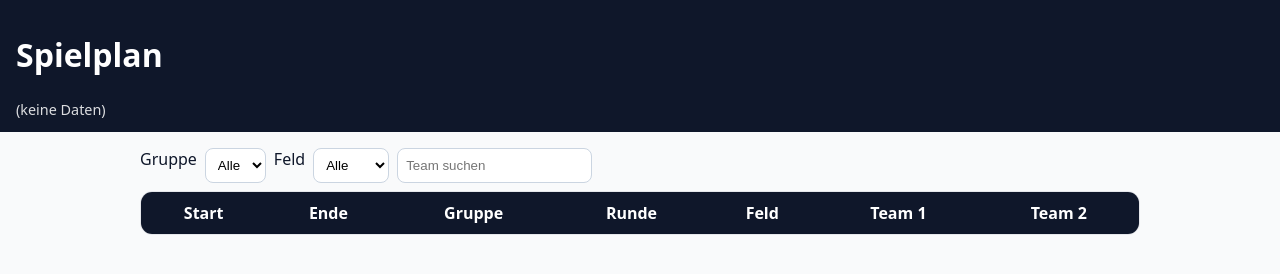
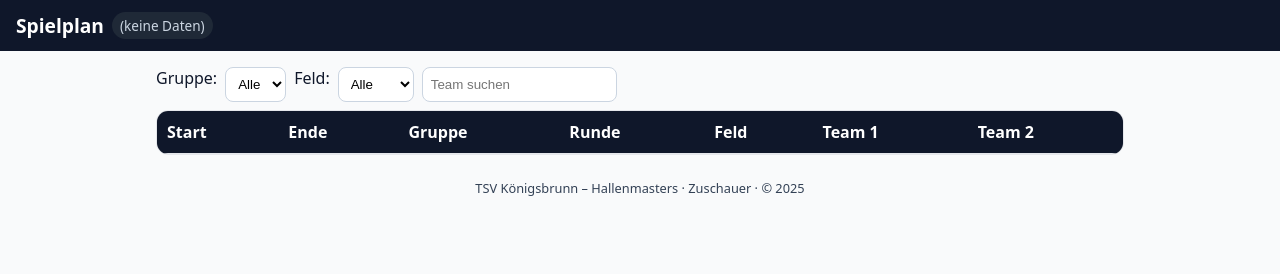
Before and after one commit to mafi2004/tsv-koenigsbrunn_hallenmasters, a plain HTML site: page viewer.html in a window 1280 px wide. Drawn offline with Linux system fonts and the light colour scheme; no server answers.

Commit message:
Add files via upload

```diff
--- a/viewer.html
+++ b/viewer.html
@@ -6,29 +6,70 @@
   <title>TSV Königsbrunn – Hallenmasters | Zuschauer</title>
   <link rel="icon" href="assets/favicon.svg" type="image/svg+xml" />
   <style>
+    :root{ --page-header-height:64px; --table-sticky-gap:8px; --table-sticky-top:calc(var(--page-header-height) + var(--table-sticky-gap)); }
+    *{box-sizing:border-box}
+    html{scroll-padding-top: calc(var(--page-header-height) + 12px);}
     body{font-family:system-ui;margin:0;background:#f9fafb;color:#0f172a}
-    header{position:sticky;top:0;z-index:20;background:#0f172a;color:#fff;padding:12px 16px}
+    header{position:sticky;top:0;z-index:20;background:#0f172a;color:#fff;padding:12px 16px;display:flex;gap:8px;align-items:center;flex-wrap:wrap}
+    header h1{margin:0;font-size:1.2rem}
+    .badge{font-size:.85rem;background:#1f2937;color:#cbd5e1;padding:4px 8px;border-radius:999px}
     main{max-width:1000px;margin:16px auto;padding:0 16px}
     .filters{display:flex;gap:8px;flex-wrap:wrap;margin-bottom:8px}
     select,input{padding:8px;border:1px solid #cbd5e1;border-radius:8px;background:#fff}
     .tableWrap{background:#fff;border:1px solid #e5e7eb;border-radius:12px;overflow:hidden}
     table{width:100%;border-collapse:separate;border-spacing:0}
-    thead th{position:sticky;top:64px;background:#0f172a;color:#fff;padding:10px;font-weight:700}
+    thead th{position:sticky;top:var(--table-sticky-top);z-index:10;background:#0f172a;color:#fff;padding:10px;font-weight:700}
+    th,td{padding:10px 12px;border-bottom:1px solid #e5e7eb;text-align:left}
+    tbody tr:hover{background:#f1f5f9}
+    .groupTag{display:inline-block;padding:2px 10px;border-radius:999px;font-weight:700;font-size:.85rem;border:1px solid #cbd5e1}
+    footer{color:#334155;font-size:.8rem;text-align:center;margin:24px 0}
   </style>
 </head>
 <body>
-<header><h1 id="title">Spielplan</h1><span id="generated" style="font-size:.9rem;opacity:.85"></span></header>
-<main>
-  <div class="filters"><label>Gruppe</label><select id="fg"><option value="">Alle</option><option>A</option><option>B</option><option>C</option></select><label>Feld</label><select id="ff"><option value="">Alle</option><option>Feld 1</option><option>Feld 2</option><option>Feld 3</option></select><input id="ft" placeholder="Team suchen"></div>
-  <div class="tableWrap"><table><thead><tr><th>Start</th><th>Ende</th><th>Gruppe</th><th>Runde</th><th>Feld</th><th>Team 1</th><th>Team 2</th></tr></thead><tbody id="tb"></tbody></table></div>
-</main>
+  <header>
+    <h1 id="title">Spielplan</h1>
+    <span class="badge" id="generated">–</span>
+  </header>
+  <main>
+    <div class="filters">
+      <label>Gruppe:</label>
+      <select id="filterGroup"><option value="">Alle</option><option value="A">A</option><option value="B">B</option><option value="C">C</option></select>
+      <label>Feld:</label>
+      <select id="filterField"><option value="">Alle</option><option>Feld 1</option><option>Feld 2</option><option>Feld 3</option></select>
+      <input type="text" id="filterTeam" placeholder="Team suchen" />
+    </div>
+    <div class="tableWrap">
+      <table>
+        <thead>
+          <tr>
+            <th>Start</th>
+            <th>Ende</th>
+            <th>Gruppe</th>
+            <th>Runde</th>
+            <th>Feld</th>
+            <th>Team 1</th>
+            <th>Team 2</th>
+          </tr>
+        </thead>
+        <tbody id="tbody"></tbody>
+      </table>
+    </div>
+  </main>
+  <footer>TSV Königsbrunn – Hallenmasters · Zuschauer · © 2025</footer>
+
 <script>
-function getHashParam(){const h=window.location.hash||'';const m=h.match(/#s=([^\s]+)/);return m?decodeURIComponent(m[1]):null}
-function render(data){document.getElementById('title').textContent=data.title||'Spielplan';document.getElementById('generated').textContent='Stand: '+new Date(data.generatedAt||Date.now()).toLocaleString();const tb=document.getElementById('tb');tb.innerHTML='';const fg=document.getElementById('fg').value.toUpperCase();const ff=document.getElementById('ff').value;const ft=(document.getElementById('ft').value||'').toLowerCase();const rows=(data.matches||[]).filter(m=>{if(fg&&m.group!==fg)return false;if(ff&&m.field!==ff)return false;const hay=(m.team1+' '+m.team2).toLowerCase();return !ft||hay.includes(ft)}).sort((a,b)=>a.start<b.start?-1:a.start>b.start?1:a.field.localeCompare(b.field));for(const m of rows){const tr=document.createElement('tr');tr.innerHTML=`<td>${m.start}</td><td>${m.end}</td><td>${m.group}</td><td>${m.round}</td><td>${m.field}</td><td>${m.team1}</td><td>${m.team2}</td>`;tb.appendChild(tr)}}
-async function load(){const hp=getHashParam();let json=null;if(hp){json=decodeURIComponent(hp)}if(!json){try{const res=await fetch('schedule.json');if(res.ok){json=await res.text()}}catch(e){}}
-if(!json){document.getElementById('generated').textContent='(keine Daten)';return}const data=JSON.parse(json);render(data)}
-['change','input'].forEach(ev=>{document.getElementById('fg').addEventListener(ev,load);document.getElementById('ff').addEventListener(ev,load);document.getElementById('ft').addEventListener(ev,load);});
-load();setInterval(load,30000);
+  function updateStickyTopFromHeader(){ var h=document.querySelector('header'); if(!h) return; document.documentElement.style.setProperty('--page-header-height', Math.ceil(h.getBoundingClientRect().height)+'px'); }
+  window.addEventListener('load', updateStickyTopFromHeader); window.addEventListener('resize', updateStickyTopFromHeader);
+  if('ResizeObserver' in window){ new ResizeObserver(updateStickyTopFromHeader).observe(document.querySelector('header')); }
+
+  const $=sel=>document.querySelector(sel);
+  function getHashParam(){ const h=window.location.hash||''; const m=h.match(/#s=([^\s]+)/); return m?decodeURIComponent(m[1]):null; }
+  function render(data){ $('#title').textContent=data.title||'Spielplan'; const gen=new Date(data.generatedAt||Date.now()); $('#generated').textContent='Stand: '+gen.toLocaleString(); const tb=$('#tbody'); tb.innerHTML=''; const fg=$('#filterGroup').value.toUpperCase(); const ff=$('#filterField').value; const ft=($('#filterTeam').value||'').toLowerCase(); const rows=(data.matches||[]).filter(m=>{ if(fg && m.group!==fg) return false; if(ff && m.field!==ff) return false; if(ft){ const hay=(m.team1+' '+m.team2).toLowerCase(); if(!hay.includes(ft)) return false; } return true; }).sort((a,b)=>{ if(a.start<b.start) return -1; if(a.start>b.start) return 1; return a.field.localeCompare(b.field); }); for(const m of rows){ const tr=document.createElement('tr'); tr.innerHTML=`<td>${m.start}</td><td>${m.end}</td><td><span class="groupTag">${m.group}</span></td><td>${m.round}</td><td>${m.field}</td><td>${m.team1}</td><td>${m.team2}</td>`; tb.appendChild(tr); } }
+
+  async function load(){ const hp=getHashParam(); let json=null; if(hp){ json=hp; } if(!json){ try{ const res=await fetch('schedule.json'); if(res.ok){ json=await res.text(); } }catch(e){} } if(!json){ $('#generated').textContent='(keine Daten)'; return; } const data=JSON.parse(json); render(data); }
+
+  ['change','input'].forEach(ev=>{ $('#filterGroup').addEventListener(ev, load); $('#filterField').addEventListener(ev, load); $('#filterTeam').addEventListener(ev, load); });
+  load(); setInterval(load,30000);
 </script>
 </body>
 </html>
```
Also changed, not shown: admin.html (+40 -30 lines).
